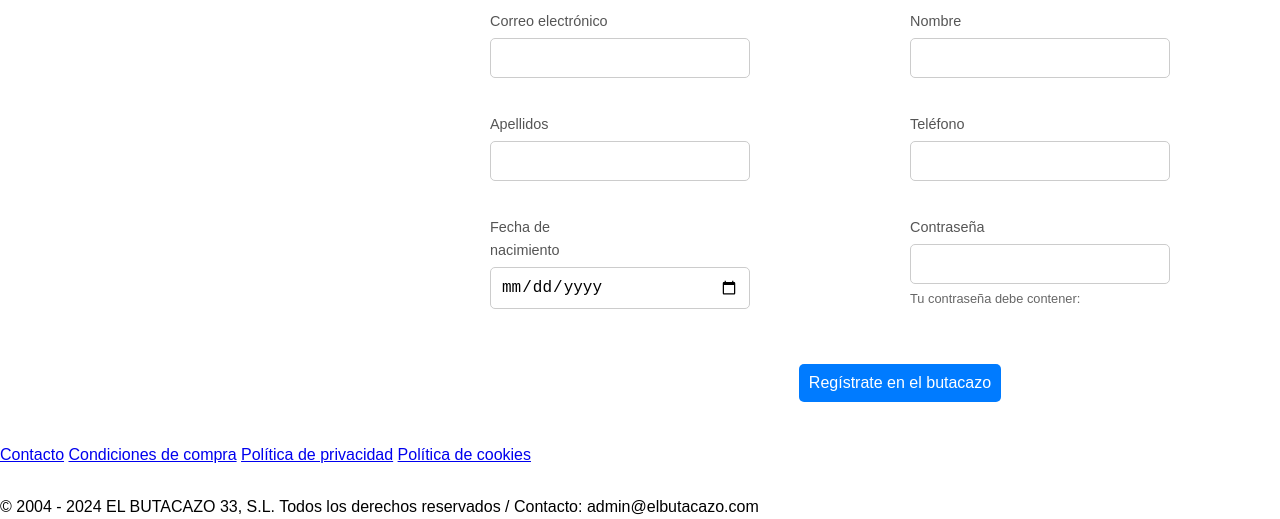
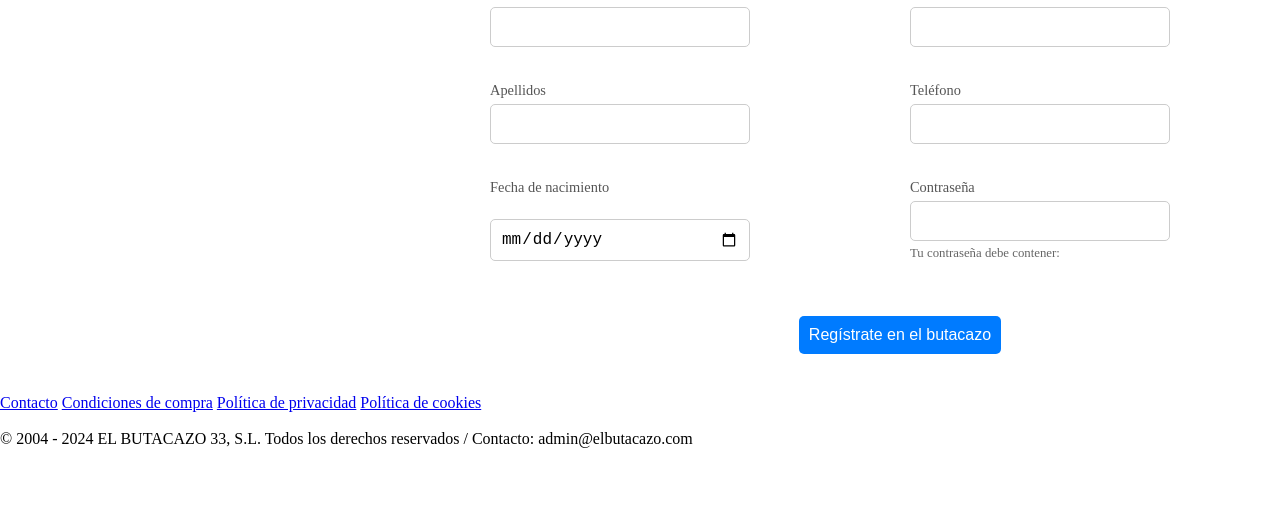
Before and after one commit to Aleexalagoon/El_Butacazo_Front, a plain HTML site: page HTML/register.html in a window 1280 px wide. Shown: the part 363-882 px from the top of the page. After the commit the page ends 811 px from the top, so only its background shows below. Drawn offline with Linux system fonts and the light colour scheme.

Commit message:
resgister pasado a scss

```diff
--- a/HTML/register.html
+++ b/HTML/register.html
@@ -5,7 +5,7 @@
     <meta name="viewport" content="width=device-width, initial-scale=1.0">
     <title>Registro - El Butacazo</title>
     <link rel="icon" type="image" href="/img/logo.png">
-    <link rel="stylesheet" href="../CSS/Register.css">
+    <link rel="stylesheet" href="../styles/build/Register.css">
     <link rel="stylesheet" href="../CSS/Header.css">
 </head>
 <body class="pagina">
--- a/styles/pages/_register.scss
+++ b/styles/pages/_register.scss
@@ -1,3 +1,7 @@
+@use "../base/variables" as *;
+@use "../base/mixsins" as *;
+
+
 .principal {
     width: 100%;
     max-width: $max-width-mobile;
```
Also changed, not shown: styles/main.scss (+9 -0 lines), styles/base/_mixsins.scss (renamed from styles/base/_mixins.scss), styles/build/Register.css (added), 1 other file.
